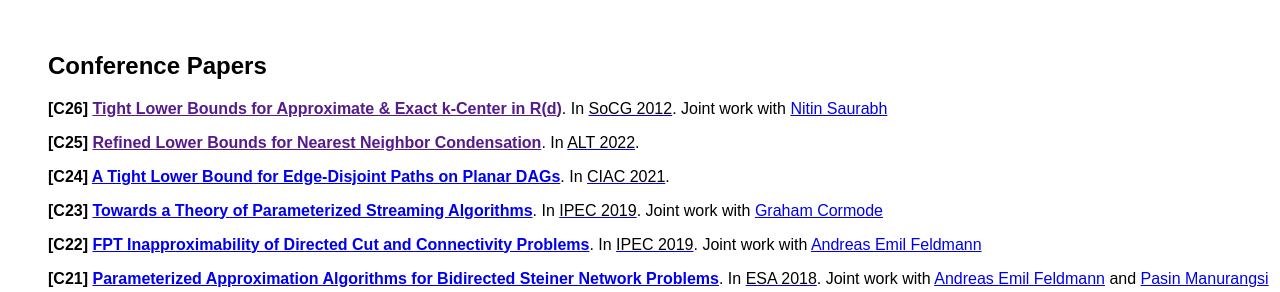
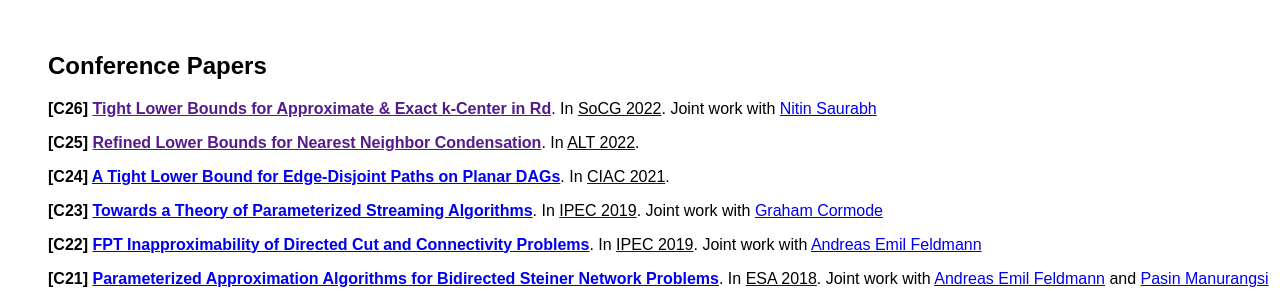
Before and after one commit to rajeshchitnis/rajeshchitnis.github.io, a Jekyll site: the page publications.html, which Jekyll copies as it is, in a window 1280 px wide and 900 px high, scrolled down 686 px. Shown: the part 160-452 px from the top of the window. Built offline with Jekyll 4.4.1, drawn with Linux system fonts in a browser that asks for light colours.

Commit message:
Update publications.html

```diff
--- a/publications.html
+++ b/publications.html
@@ -171,7 +171,7 @@
 
 <h2>Conference Papers</h2>
 
-<p class="p7"><font color = "black"><b>[C26] <a href=""> Tight Lower Bounds for Approximate & Exact k-Center in <msup><mi mathvariant="double-struck">R</mi><mrow><mo>(</mo><mn>d</mn><mo>)</mo></mrow></msup></a></b>. In <a href="http://drops.dagstuhl.de/opus/volltexte/2019/11468/"><FONT COLOR=black>SoCG 2012</a>. Joint work with <a href="http://dimacs.rutgers.edu/~graham/">Nitin Saurabh</a></p>
+<p class="p7"><font color = "black"><b>[C26] <a href=""> Tight Lower Bounds for Approximate & Exact k-Center in <msup><mi mathvariant="double-struck">R</mi><mn>d</mn></msup></a></b>. In <a href="https://www.inf.fu-berlin.de/inst/ag-ti/socg22/socg.html"><FONT COLOR=black>SoCG 2022</a>. Joint work with <a href="https://nitinsau.github.io/">Nitin Saurabh</a></p>
 <p class="p3"></p>
 
 <p class="p7"><font color = "black"><b>[C25] <a href=""> Refined Lower Bounds for Nearest Neighbor Condensation</a></b>. In <a href="http://algorithmiclearningtheory.org/alt2022/"><FONT COLOR=black>ALT 2022</a>. </p>
```
